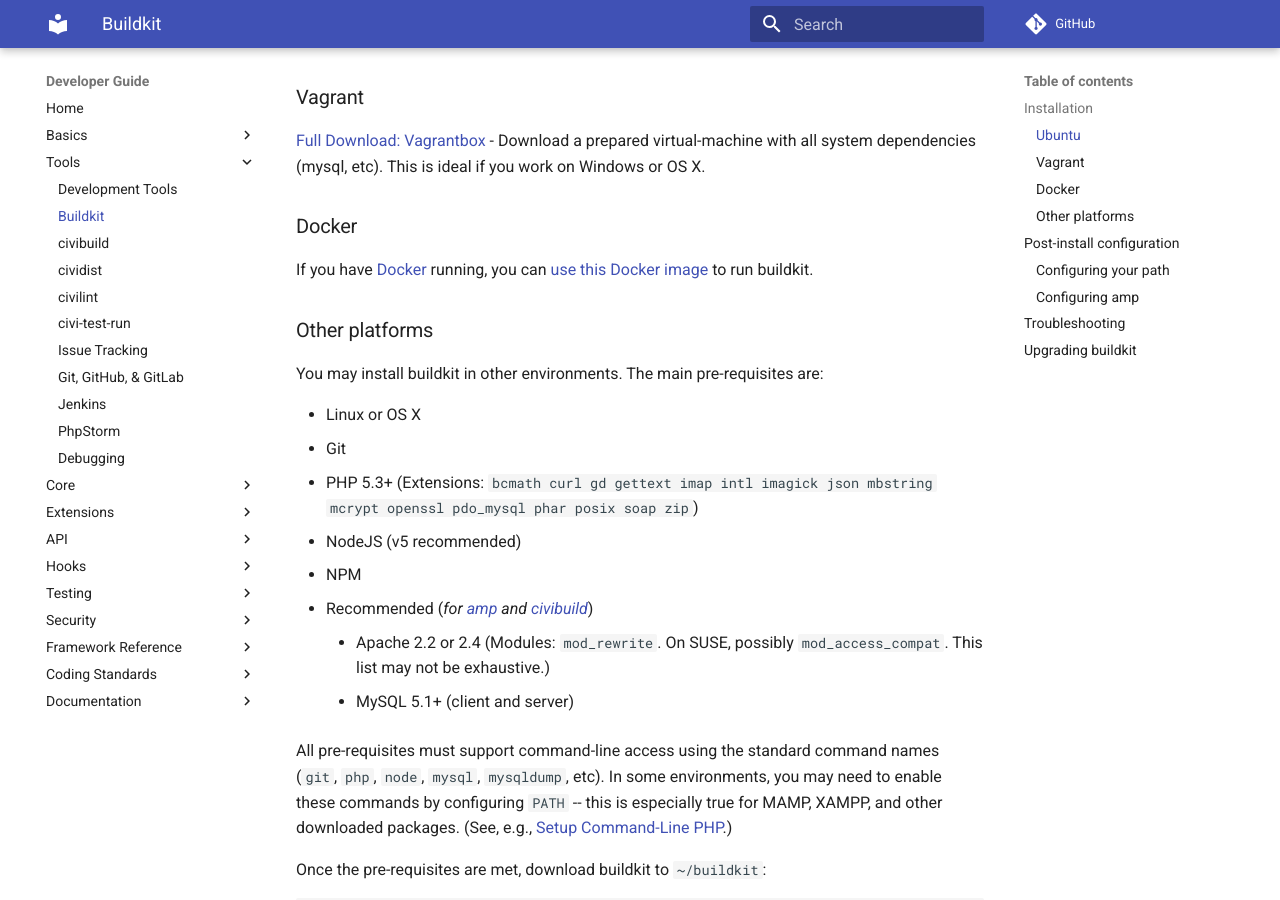
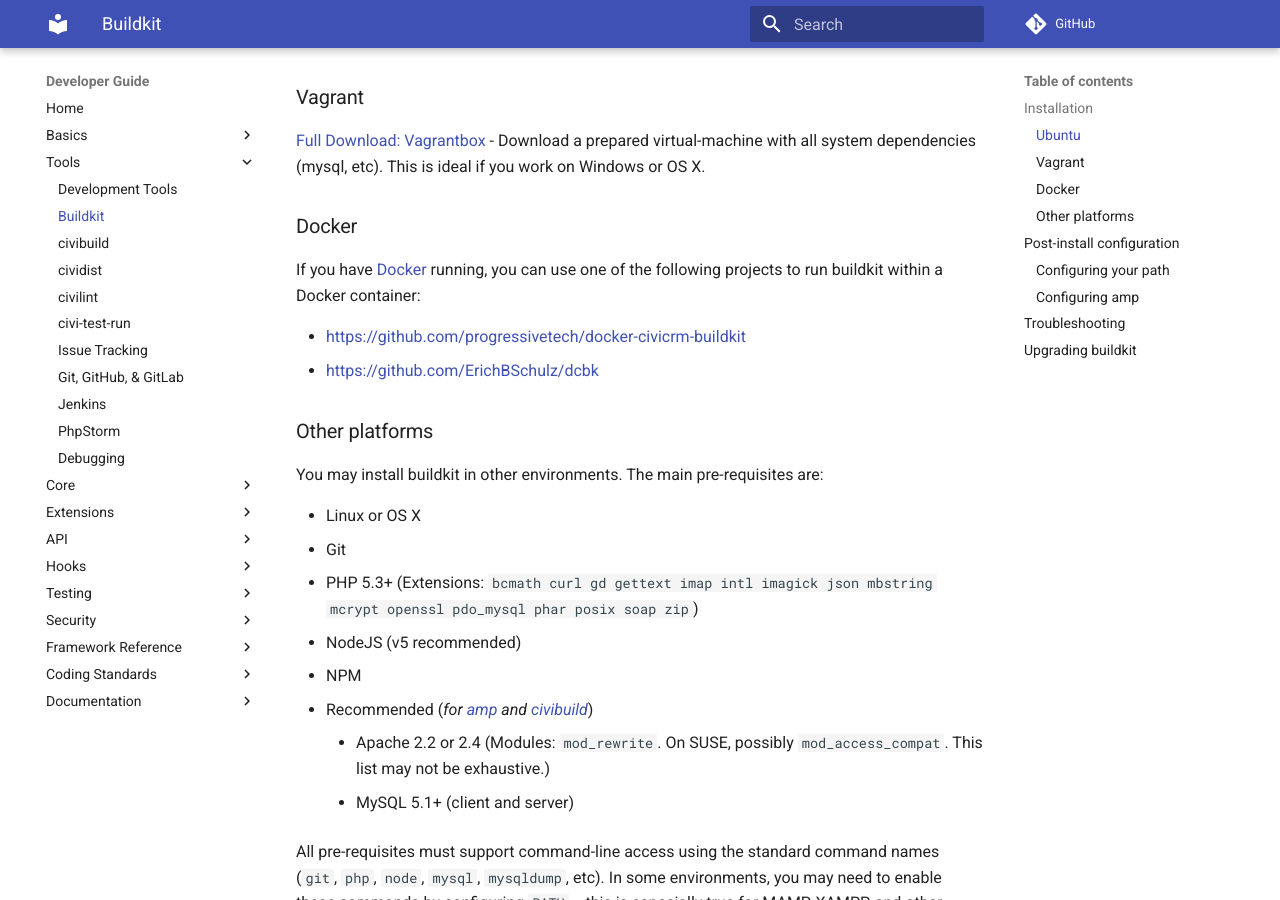
Before and after one commit to civicrm/civicrm-dev-docs, an MkDocs documentation site: the page built from docs/tools/buildkit.md, in a window 1280 px wide and 900 px high, scrolled down 875 px. Built offline with MkDocs 1.6.1 and Material for MkDocs 9.7.7, drawn with Linux system fonts in a browser that asks for light colours; comment, search, counter and statistics services are not loaded; old or Windows-style settings are respelled for this version of MkDocs.

Commit message:
Add link to other docker-buildkit project

```diff
--- a/docs/tools/buildkit.md
+++ b/docs/tools/buildkit.md
@@ -32,8 +32,10 @@
 
 ### Docker
 
-If you have [Docker](https://www.docker.com/) running, you can [use this Docker image](https://github.com/ErichBSchulz/dcbk) to run buildkit.
+If you have [Docker](https://www.docker.com/) running, you can use one of the following projects to run buildkit within a Docker container:
 
+* <https://github.com/progressivetech/docker-civicrm-buildkit>
+* <https://github.com/ErichBSchulz/dcbk>
 
 
 ### Other platforms
```
